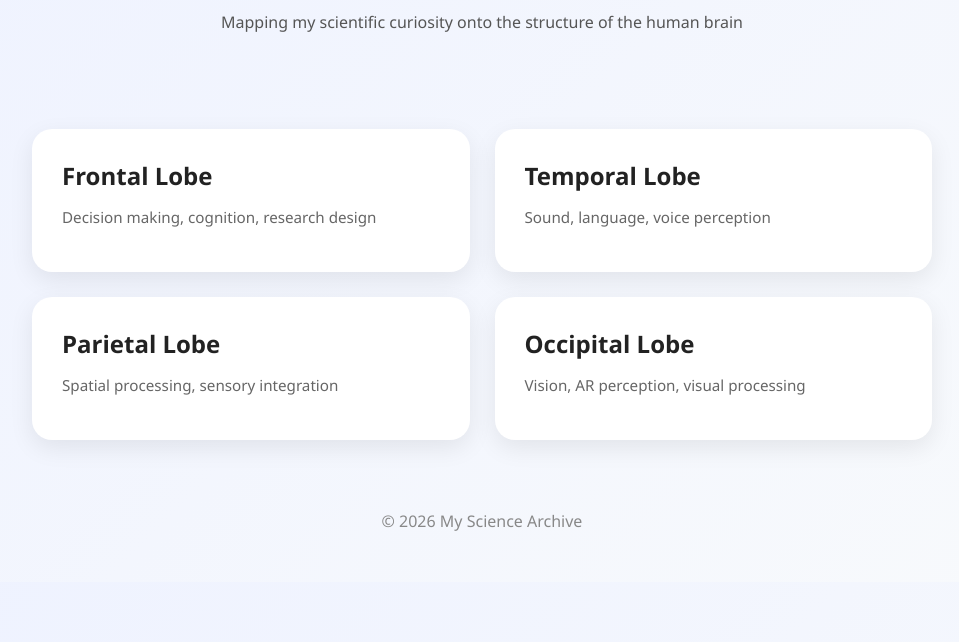
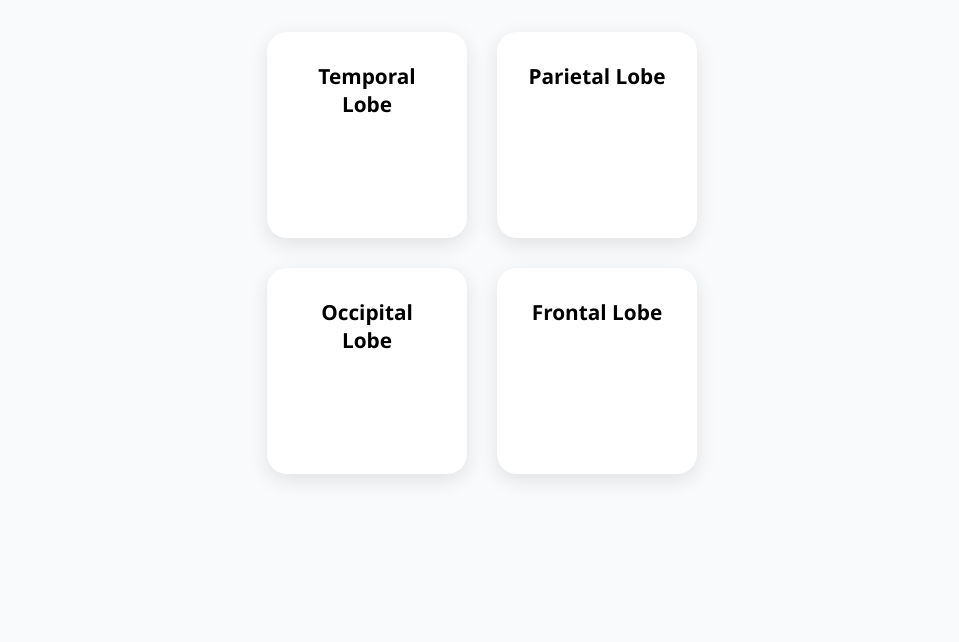
Before and after one commit to ggy5555/ggy5555.github.io, a plain HTML site: page index.html in a window 1280 px wide. Shown: the part 158-800 px from the top of the page, without its empty margins (158-1117 px from the left). Drawn offline with Linux system fonts and the light colour scheme.

Commit message:
Update index.html

```diff
--- a/index.html
+++ b/index.html
@@ -2,38 +2,26 @@
 <html lang="ko">
 <head>
 <meta charset="UTF-8">
-<meta name="viewport" content="width=device-width, initial-scale=1.0">
 <title>Brain Research Archive</title>
 
 <style>
 body {
-  margin: 0;
   font-family: 'Segoe UI', sans-serif;
-  background: linear-gradient(135deg, #eef2ff, #f8fafc);
-  color: #222;
-}
-
-header {
+  background: #f8fafc;
   text-align: center;
-  padding: 60px 20px 20px;
+  padding: 40px;
 }
 
 h1 {
-  font-size: 2.5rem;
+  margin-bottom: 10px;
 }
 
-.subtitle {
-  color: #555;
-  margin-top: 10px;
-}
-
-.container {
-  max-width: 900px;
-  margin: 40px auto;
+.grid {
   display: grid;
-  grid-template-columns: repeat(2, 1fr);
-  gap: 25px;
-  padding: 20px;
+  grid-template-columns: repeat(2, 200px);
+  gap: 30px;
+  justify-content: center;
+  margin-top: 40px;
 }
 
 .card {
@@ -41,28 +29,31 @@ h1 {
   padding: 30px;
   border-radius: 20px;
   text-decoration: none;
-  color: inherit;
-  box-shadow: 0 8px 25px rgba(0,0,0,0.08);
-  transition: 0.2s;
+  color: black;
+  box-shadow: 0 6px 20px rgba(0,0,0,0.1);
+  transition: 0.3s;
+  position: relative;
 }
 
 .card:hover {
-  transform: translateY(-6px);
+  transform: translateY(-5px);
+  background: #eef2ff;
 }
 
-.card h2 {
-  margin: 0 0 10px;
+.title {
+  font-size: 1.3rem;
+  font-weight: bold;
 }
 
-.card p {
-  color: #666;
-  font-size: 0.95rem;
+.desc {
+  opacity: 0;
+  font-size: 0.9rem;
+  margin-top: 10px;
+  transition: 0.3s;
 }
 
-footer {
-  text-align: center;
-  margin: 50px 0;
-  color: #888;
+.card:hover .desc {
+  opacity: 1;
 }
 </style>
 
@@ -70,40 +61,48 @@ footer {
 
 <body>
 
-<header>
-  <h1>🧠 Brain-Structured Research Archive</h1>
-  <p class="subtitle">
-    Mapping my scientific curiosity onto the structure of the human brain
-  </p>
-</header>
+<h1>🧠 Brain Research Archive</h1>
+<p>Hover over each lobe to explore functions</p>
 
-<div class="container">
+<div class="grid">
 
-  <a class="card" href="frontal.html">
-    <h2>Frontal Lobe</h2>
-    <p>Decision making, cognition, research design</p>
-  </a>
+<a class="card" href="temporal.html">
+  <div class="title">Temporal Lobe</div>
+  <div class="desc">
+    측두엽<br>
+    Auditory Cortex / Wernicke Area<br>
+    음성 및 언어 처리
+  </div>
+</a>
 
-  <a class="card" href="temporal.html">
-    <h2>Temporal Lobe</h2>
-    <p>Sound, language, voice perception</p>
-  </a>
+<a class="card" href="parietal.html">
+  <div class="title">Parietal Lobe</div>
+  <div class="desc">
+    두정엽<br>
+    Spatial Processing / Multisensory Integration<br>
+    공간 인식 및 감각 통합
+  </div>
+</a>
 
-  <a class="card" href="parietal.html">
-    <h2>Parietal Lobe</h2>
-    <p>Spatial processing, sensory integration</p>
-  </a>
+<a class="card" href="occipital.html">
+  <div class="title">Occipital Lobe</div>
+  <div class="desc">
+    후두엽<br>
+    Visual Cortex (V1, V2)<br>
+    시각 정보 처리
+  </div>
+</a>
 
-  <a class="card" href="occipital.html">
-    <h2>Occipital Lobe</h2>
-    <p>Vision, AR perception, visual processing</p>
-  </a>
+<a class="card" href="frontal.html">
+  <div class="title">Frontal Lobe</div>
+  <div class="desc">
+    전두엽<br>
+    Prefrontal Cortex<br>
+    의사결정 및 사고
+  </div>
+</a>
 
 </div>
 
-<footer>
-  © 2026 My Science Archive
-</footer>
-
 </body>
 </html>
```
